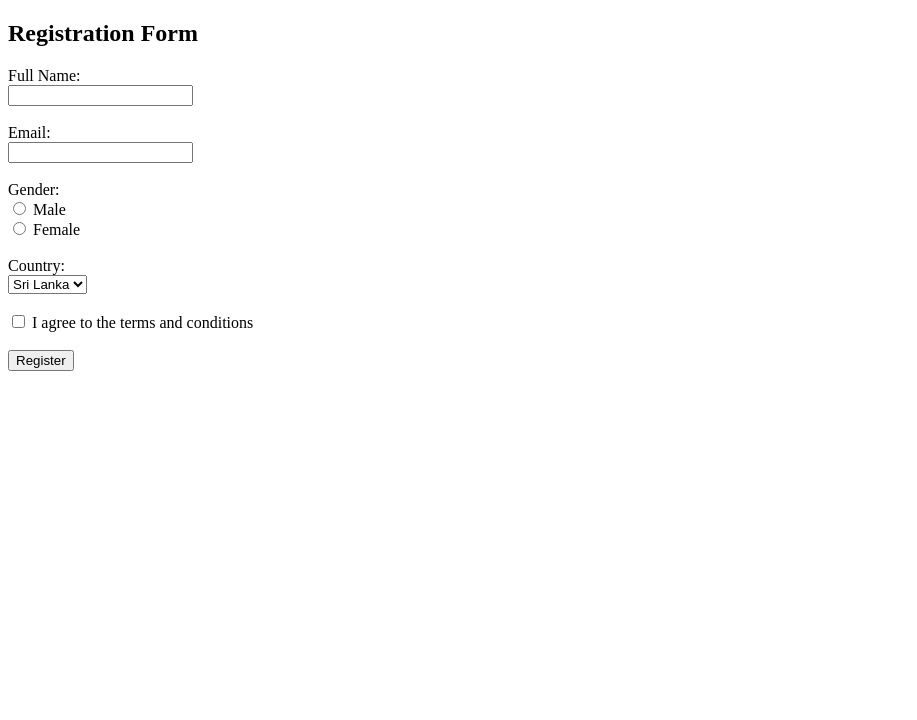
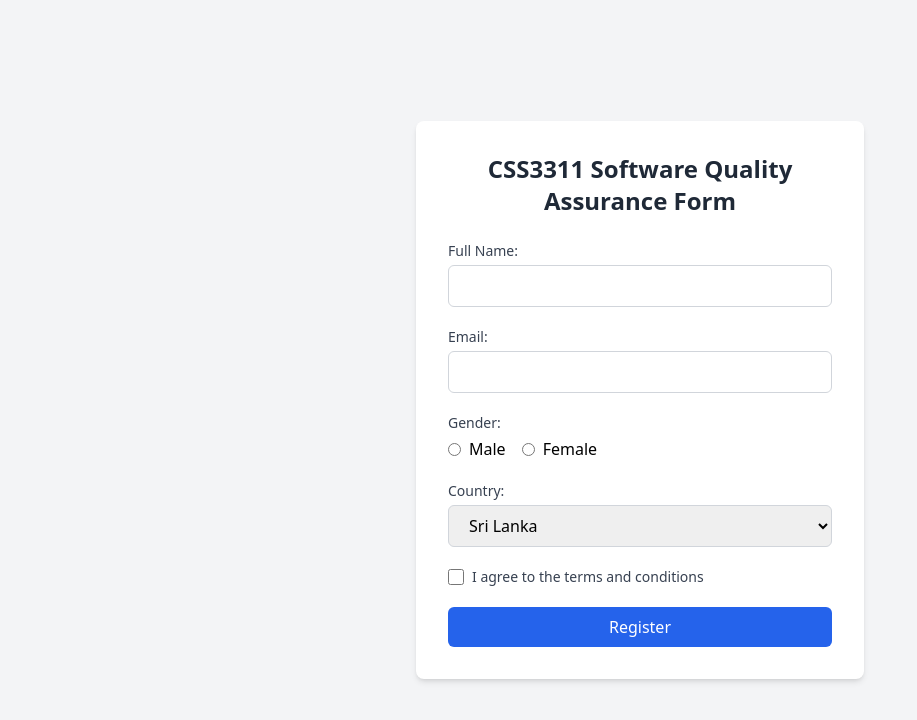
Before and after one commit to sahan026/sample_form_for_you, a plain HTML site: page index.html in a window 1280 px wide. Shown: the whole page, without its empty margins (0-917 px from the left). Drawn offline with nearby package versions, Linux system fonts and the light colour scheme.

Commit message:
Update index.html

```diff
--- a/index.html
+++ b/index.html
@@ -1,37 +1,98 @@
 <!DOCTYPE html>
-<html>
+<html lang="en">
 <head>
-  <title>Sample Registration Form</title>
+  <meta charset="UTF-8" />
+  <meta name="viewport" content="width=device-width, initial-scale=1.0" />
+  <title>SEQ TEST Form</title>
+  <script src="https://cdn.tailwindcss.com"></script>
 </head>
-<body>
-  <h2>Registration Form</h2>
+<body class="bg-gray-100 flex items-center justify-center min-h-screen">
 
-  <form action="/submit_form" method="post">
-    <label for="name">Full Name:</label><br>
-    <input type="text" id="name" name="name"><br><br>
+  <div class="bg-white p-8 rounded-lg shadow-md w-full max-w-md">
+    <h2 class="text-2xl font-bold mb-6 text-center text-gray-800">CSS3311 Software Quality Assurance Form</h2>
 
-    <label for="email">Email:</label><br>
-    <input type="email" id="email" name="email"><br><br>
+    <form id="registrationForm" class="space-y-5">
 
-    <label>Gender:</label><br>
-    <input type="radio" id="male" name="gender" value="male">
-    <label for="male">Male</label><br>
+      <div>
+        <label for="name" class="block text-sm font-medium text-gray-700">Full Name:</label>
+        <input type="text" id="name" name="name" required
+          class="mt-1 w-full px-4 py-2 border border-gray-300 rounded-md focus:outline-none focus:ring-2 focus:ring-blue-500" />
+      </div>
 
-    <input type="radio" id="female" name="gender" value="female">
-    <label for="female">Female</label><br><br>
+      <div>
+        <label for="email" class="block text-sm font-medium text-gray-700">Email:</label>
+        <input type="email" id="email" name="email" required
+          class="mt-1 w-full px-4 py-2 border border-gray-300 rounded-md focus:outline-none focus:ring-2 focus:ring-blue-500" />
+      </div>
 
-    <label for="country">Country:</label><br>
-    <select id="country" name="country">
-      <option value="Sri Lanka">Sri Lanka</option>
-      <option value="India">India</option>
-      <option value="USA">USA</option>
-    </select><br><br>
+      <div>
+        <label class="block text-sm font-medium text-gray-700 mb-1">Gender:</label>
+        <div class="flex items-center space-x-4">
+          <label class="flex items-center space-x-2">
+            <input type="radio" id="male" name="gender" value="Male" required
+              class="text-blue-600 focus:ring-blue-500" />
+            <span>Male</span>
+          </label>
+          <label class="flex items-center space-x-2">
+            <input type="radio" id="female" name="gender" value="Female"
+              class="text-pink-600 focus:ring-pink-500" />
+            <span>Female</span>
+          </label>
+        </div>
+      </div>
 
-    <input type="checkbox" id="agree" name="agree">
-    <label for="agree">I agree to the terms and conditions</label><br><br>
+      <div>
+        <label for="country" class="block text-sm font-medium text-gray-700">Country:</label>
+        <select id="country" name="country" required
+          class="mt-1 w-full px-4 py-2 border border-gray-300 rounded-md focus:outline-none focus:ring-2 focus:ring-blue-500">
+          <option value="Sri Lanka">Sri Lanka</option>
+          <option value="India">India</option>
+          <option value="USA">USA</option>
+        </select>
+      </div>
 
-    <input type="submit" value="Register">
-  </form>
+      <div class="flex items-center">
+        <input type="checkbox" id="agree" name="agree" required
+          class="h-4 w-4 text-blue-600 focus:ring-blue-500 border-gray-300 rounded" />
+        <label for="agree" class="ml-2 block text-sm text-gray-700">I agree to the terms and conditions</label>
+      </div>
+
+      <div>
+        <button type="submit"
+          class="w-full bg-blue-600 text-white py-2 rounded-md hover:bg-blue-700 transition-colors">
+          Register
+        </button>
+      </div>
+    </form>
+
+    <!-- Response message area -->
+    <div id="responseMessage" class="mt-6 hidden p-4 rounded-md bg-green-100 text-green-800 text-sm font-medium"></div>
+  </div>
+
+  <script>
+    const form = document.getElementById('registrationForm');
+    const responseMessage = document.getElementById('responseMessage');
+
+    form.addEventListener('submit', function (e) {
+      e.preventDefault(); // prevent page reload
+
+      // Get input values
+      const name = document.getElementById('name').value.trim();
+      const email = document.getElementById('email').value.trim();
+      const gender = form.gender.value;
+      const country = document.getElementById('country').value;
+
+      // Show response
+      responseMessage.innerHTML = `
+        ✅ Registration successful!<br>
+        <strong>Name:</strong> ${name}<br>
+        <strong>Email:</strong> ${email}<br>
+        <strong>Gender:</strong> ${gender}<br>
+        <strong>Country:</strong> ${country}
+      `;
+      responseMessage.classList.remove('hidden');
+    });
+  </script>
 
 </body>
 </html>
```
